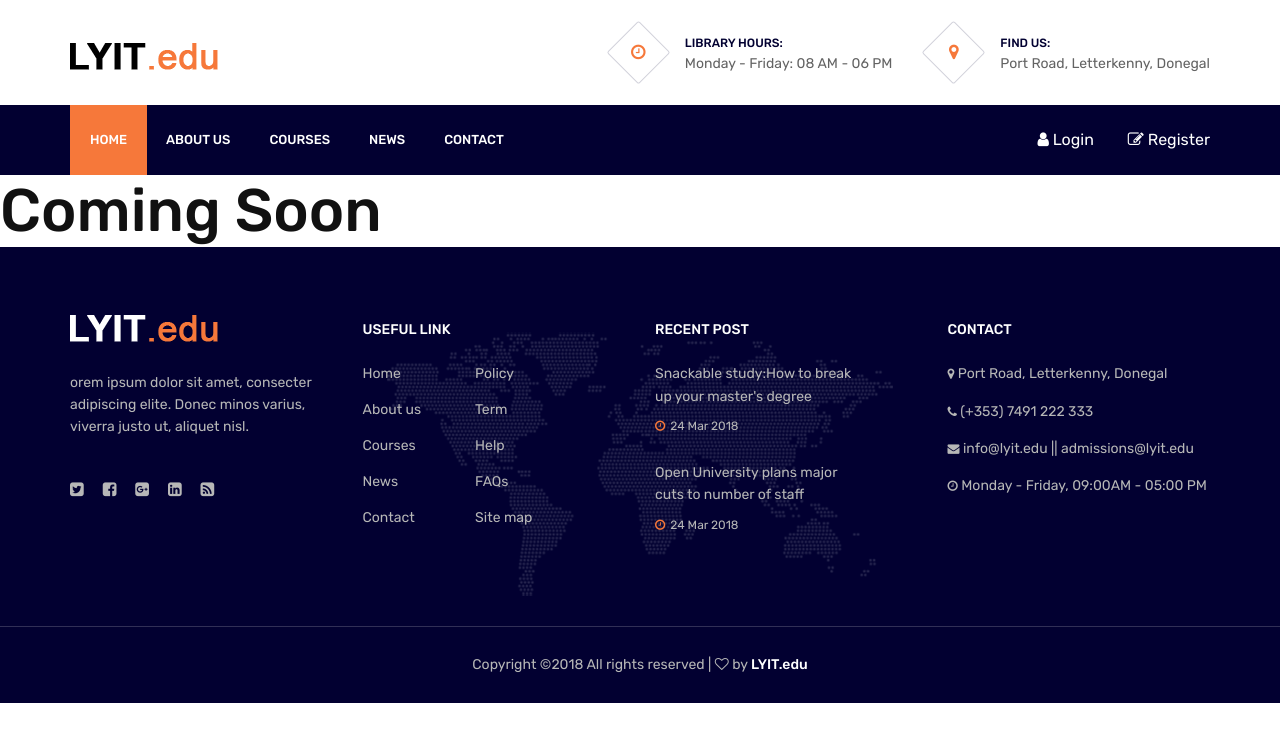
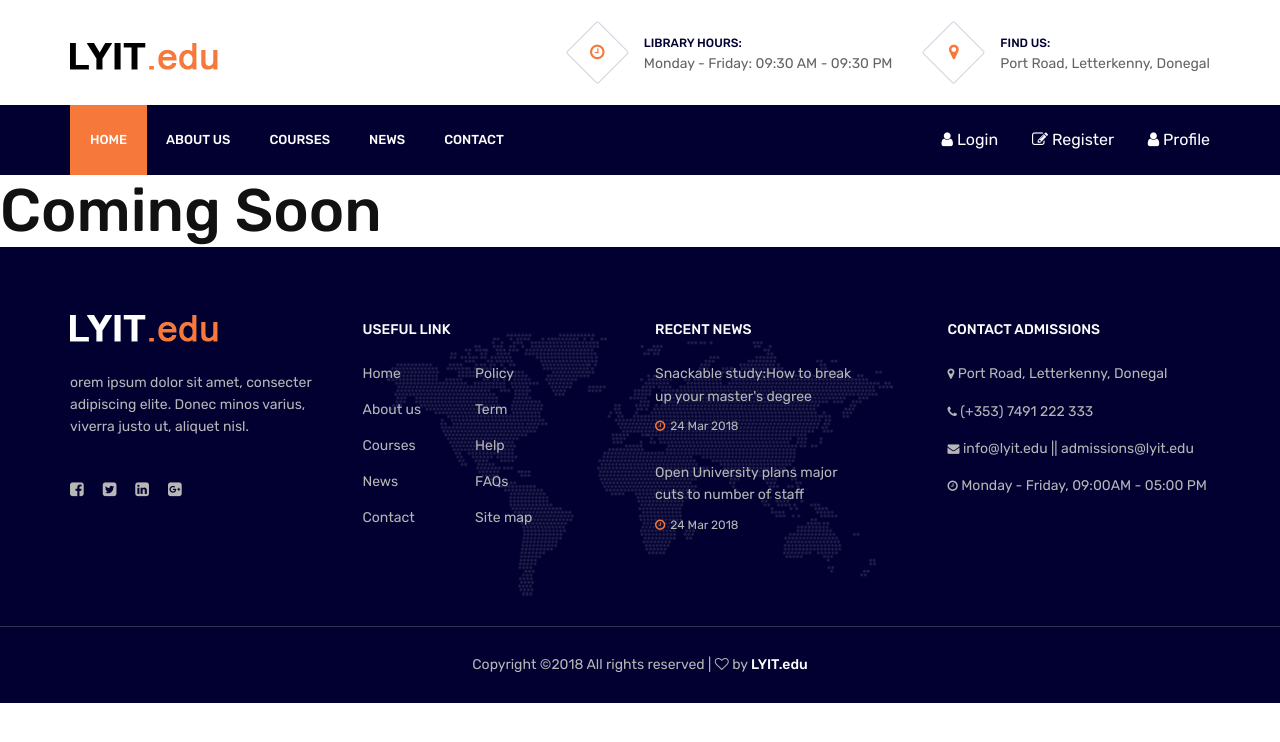
Before and after one commit to AswathyAkhilesh/LYIT-Uni, a PHP site: page /about.php in a window 1280 px wide. Shown: the top 742 px of the page. Run offline with PHP 8.4, Linux system fonts and the light colour scheme.

Commit message:
tools.js added for timer and menu updates header and footer

```diff
--- a/footer.php
+++ b/footer.php
@@ -5,14 +5,14 @@
 				<!-- widget -->
 				<div class="col-sm-6 col-lg-3 footer-widget">
 					<div class="about-widget">
-						<img src="img/logo-light.png" alt="">
+						<img src="img/logo-light.png" alt="LYIT.edu">
 						<p>orem ipsum dolor sit amet, consecter adipiscing elite. Donec minos varius, viverra justo ut, aliquet nisl.</p>
 						<div class="social pt-1">
-							<a href=""><i class="fa fa-twitter-square"></i></a>
-							<a href=""><i class="fa fa-facebook-square"></i></a>
-							<a href=""><i class="fa fa-google-plus-square"></i></a>
-							<a href=""><i class="fa fa-linkedin-square"></i></a>
-							<a href=""><i class="fa fa-rss-square"></i></a>
+							<a href="http://www.facebook.com" target="_blank"><i class="fa fa-facebook-square"></i></a>
+							<a href="http://www.twitter.com" target="_blank"><i class="fa fa-twitter-square"></i></a>
+							<a href="http://www.linkedin.com" target="_blank"><i class="fa fa-linkedin-square"></i></a>
+							<a href="http://www.google.com" target="_blank"><i class="fa fa-google-plus-square"></i></a>
+
 						</div>
 					</div>
 				</div>
@@ -38,7 +38,7 @@
 				</div>
 				<!-- widget -->
 				<div class="col-sm-6 col-lg-3 footer-widget">
-					<h6 class="fw-title">RECENT POST</h6>
+					<h6 class="fw-title">RECENT NEWS</h6>
 					<ul class="recent-post">
 						<li>
 							<p>Snackable study:How to break <br> up your master's degree</p>
@@ -52,7 +52,7 @@
 				</div>
 				<!-- widget -->
 				<div class="col-sm-6 col-lg-3 footer-widget">
-					<h6 class="fw-title">CONTACT</h6>
+					<h6 class="fw-title">CONTACT ADMISSIONS</h6>
 					<ul class="contact">
 						<li><p><i class="fa fa-map-marker"></i> Port Road, Letterkenny, Donegal</p></li>
 						<li><p><i class="fa fa-phone"></i> (+353) 7491 222 333</p></li>
@@ -71,6 +71,11 @@ Copyright &copy;<script>document.write(new Date().getFullYear());</script> All r
 	</footer>
 	<!-- Footer section end-->
 
+	<!-- Back to Top-->
+	<a href=”#” class=”back-to-top” style=”display: inline;”>
+	<i class=”fa fa-arrow-circle-up”></i>
+	</a>
+
 
 
 	<!--====== Javascripts & Jquery ======-->
@@ -80,6 +85,7 @@ Copyright &copy;<script>document.write(new Date().getFullYear());</script> All r
 	<script src="js/masonry.pkgd.min.js"></script>
 	<script src="js/magnific-popup.min.js"></script>
 	<script src="js/main.js"></script>
+	<script src="js/tools.js"></script>
 
 </body>
 </html>
--- a/header.php
+++ b/header.php
@@ -51,7 +51,7 @@
 			<div class="header-info">
 				<div class="hf-item">
 					<i class="fa fa-clock-o"></i>
-					<p><span>Library Hours:</span>Monday - Friday: 08 AM - 06 PM</p>
+					<p><span>Library Hours:</span>Monday - Friday: 09:30 AM - 09:30 PM</p>
 				</div>
 				<div class="hf-item">
 					<i class="fa fa-map-marker"></i>
@@ -69,6 +69,7 @@
 			<div class="nav-right">
 				<a href="login.php"><i class="fa fa-user"></i> Login</a>
 				<a href="register.php"><i class="fa fa-edit"></i> Register</a>
+				<a href="profile.php"><i class="fa fa-user"></i> Profile</a>
 			</div>
 			<ul class="main-menu">
 				<li class="active"><a href="index.php">Home</a></li>
--- /dev/null
+++ b/js/tools.js
@@ -0,0 +1,33 @@
+// Countdown Timer
+// ***************
+
+// Set the date we're counting down to
+var countDownDate = new Date("Sep 1, 2018 09:30:00").getTime();
+
+// Update the count down every 1 second
+var x = setInterval(function() {
+
+    // Get todays date and time
+    var now = new Date().getTime();
+
+    // Find the distance between now and the count down date
+    var distance = countDownDate - now;
+
+    // Time calculations for days, hours, minutes and seconds
+    var days = Math.floor(distance / (1000 * 60 * 60 * 24));
+    var hours = Math.floor((distance % (1000 * 60 * 60 * 24)) / (1000 * 60 * 60));
+    var minutes = Math.floor((distance % (1000 * 60 * 60)) / (1000 * 60));
+    var seconds = Math.floor((distance % (1000 * 60)) / 1000);
+
+    // Output the result in an element with id="demo"
+    // document.getElementById("demo").innerHTML = days + "d " + hours + "h "
+    // + minutes + "m " + seconds + "s ";
+
+    document.getElementById("timer").innerHTML = "<div class='counter'><div class='counter-item'><h4>" + days + "</h4>Days</div><div class='counter-item'><h4>" + hours + "</h4>Hrs</div><div class='counter-item'><h4>" + minutes + "</h4>Mins</div><div class='counter-item'><h4>" + seconds + "</h4>secs</div></div>";
+
+    // If the count down is over, write some text
+    if (distance < 0) {
+        clearInterval(x);
+        document.getElementById("demo").innerHTML = "EXPIRED";
+    }
+}, 1000);
```
Also changed, not shown: index.php (+8 -8 lines).
